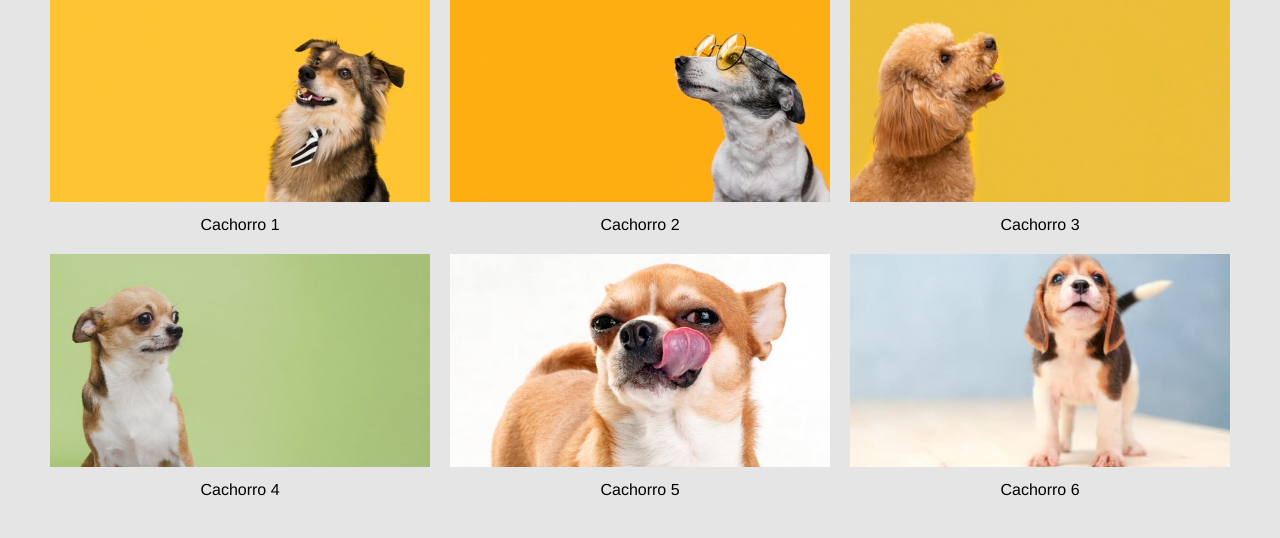
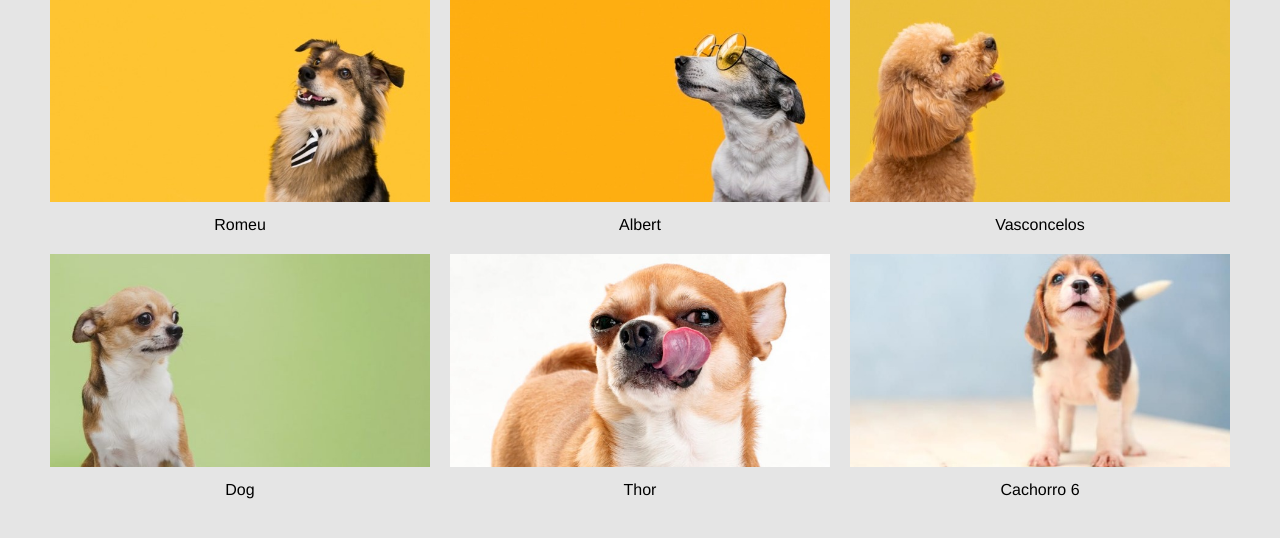
Before and after one commit to vtrajanodev/task4, a website: page pages/index.html in a window 1280 px wide. Shown: the part 138-676 px from the top of the page. Drawn offline with Linux system fonts and the light colour scheme.

Commit message:
Finalização

```diff
--- a/pages/index.html
+++ b/pages/index.html
@@ -27,27 +27,27 @@
         <section class="gallery">
             <div>
                 <img src="../images/dog1.jpeg" alt="dog1">
-                <p>Cachorro 1</p>
+                <p>Romeu</p>
             </div>
 
             <div>
                 <img src="../images/dog2.jpeg" alt="dog2">
-                <p>Cachorro 2</p>
+                <p>Albert</p>
             </div>
 
             <div>
                 <img src="../images/dog3.jpeg" alt="dog3">
-                <p>Cachorro 3</p>
+                <p>Vasconcelos</p>
             </div>
 
             <div>
                 <img src="../images/dog4.jpeg" alt="dog4">
-                <p>Cachorro 4</p>
+                <p>Dog</p>
             </div>
 
             <div>
                 <img src="../images/dog5.jpeg" alt="dog5">
-                <p>Cachorro 5</p>
+                <p>Thor</p>
             </div>
 
             <div>
```
